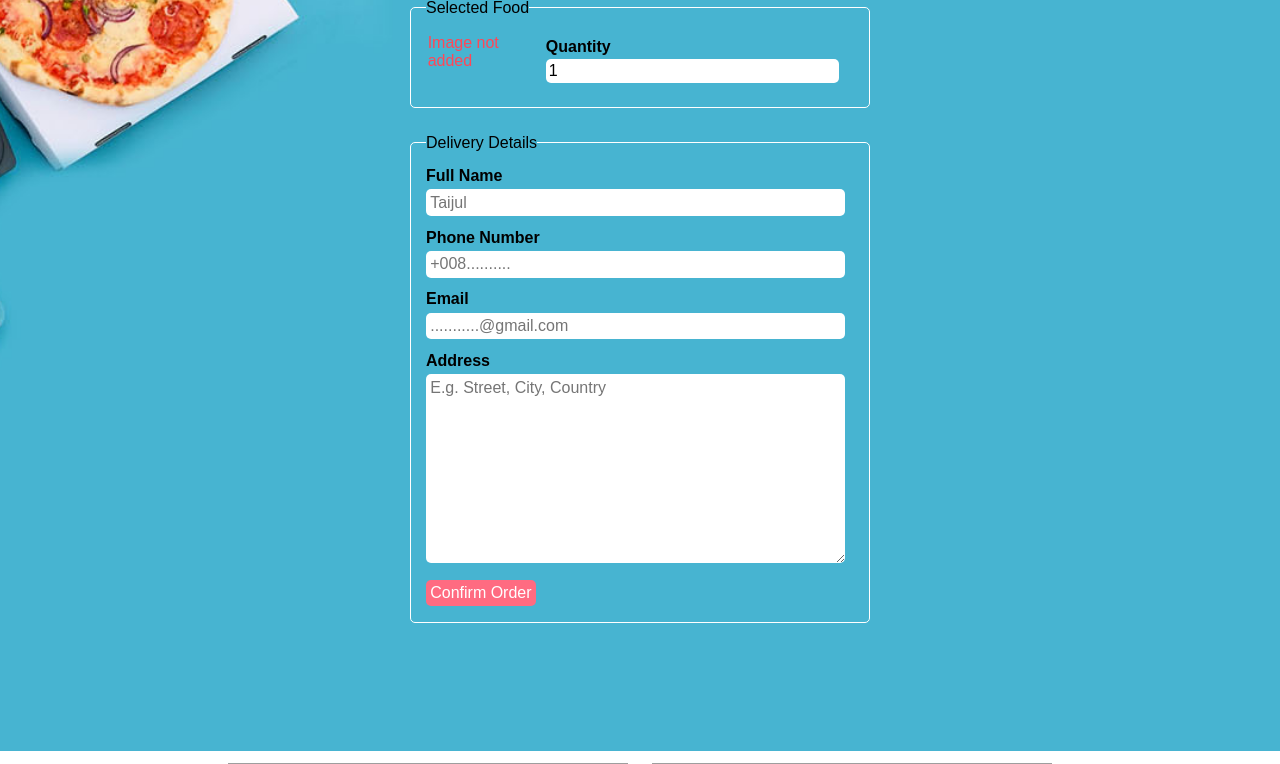
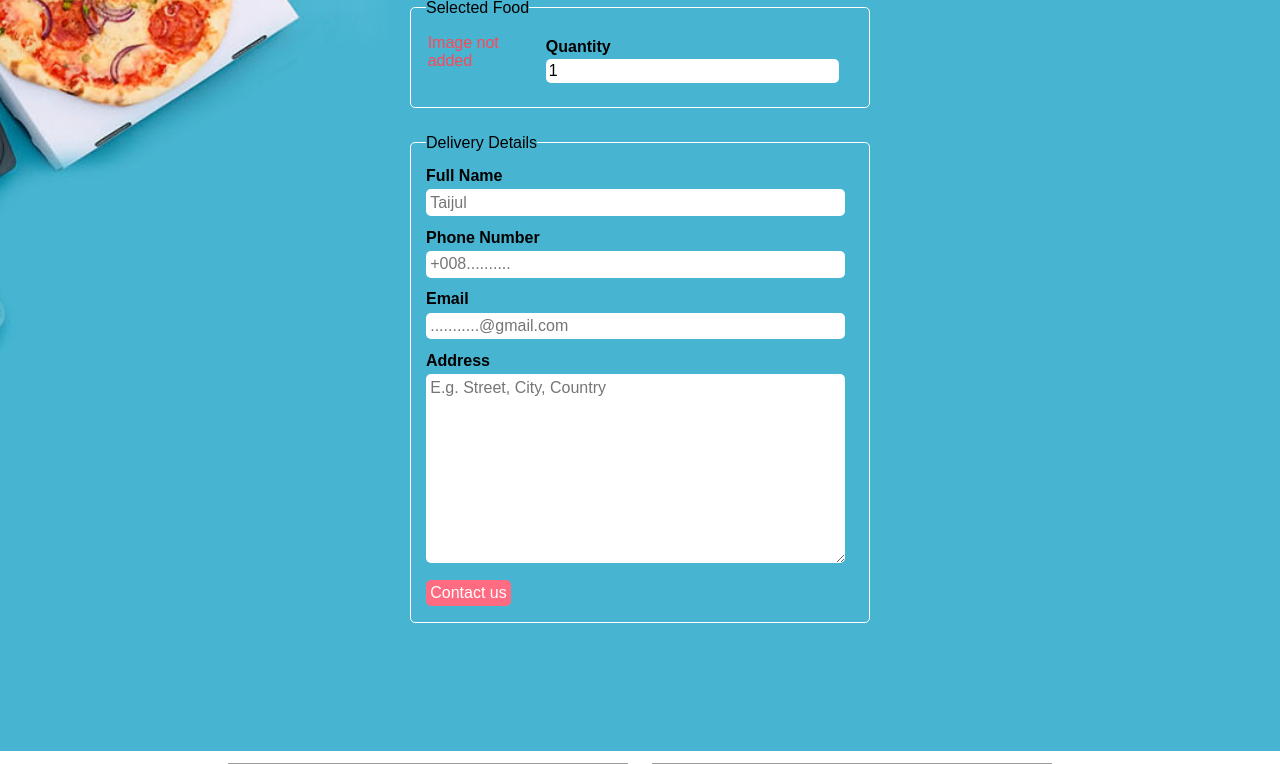
Before and after one commit to taijul-mohim/Resturant-food-order-php, a PHP site: page /order.php in a window 1280 px wide. Shown: the part 252-1016 px from the top of the page. Run offline with PHP 8.4, Linux system fonts and the light colour scheme; data that the repository does not hold is empty; grey boxes are pictures that could not be loaded.

Commit message:
contact us

```diff
--- a/order.php
+++ b/order.php
@@ -77,7 +77,7 @@
                     <div class="order-label">Address</div>
                     <textarea name="address" rows="10" placeholder="E.g. Street, City, Country" class="input-responsive" required></textarea>
 
-                    <input type="submit" name="submit" value="Confirm Order" class="btn btn-primary">
+                    <input type="submit" name="submit" value="Contact us" class="btn btn-primary">
                 </fieldset>
 
             </form>
```
